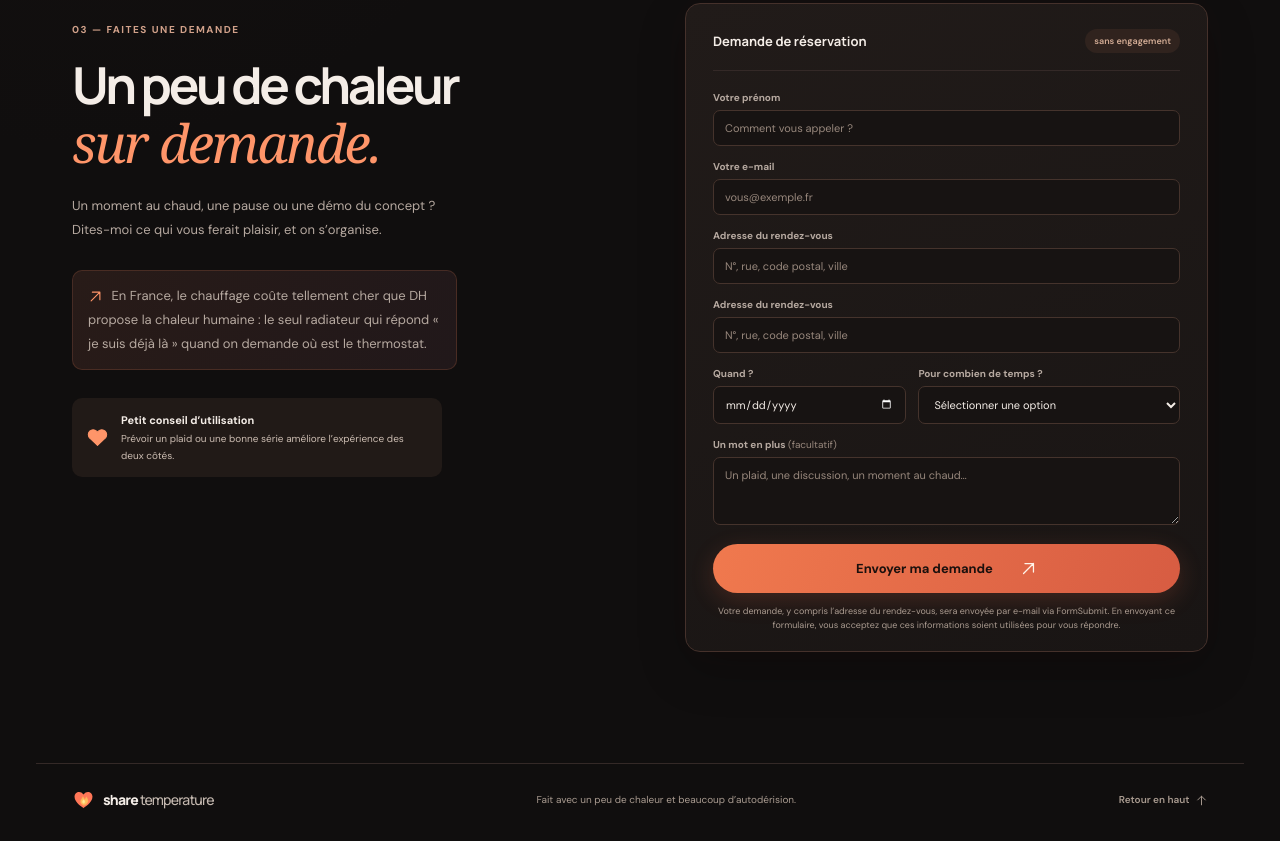
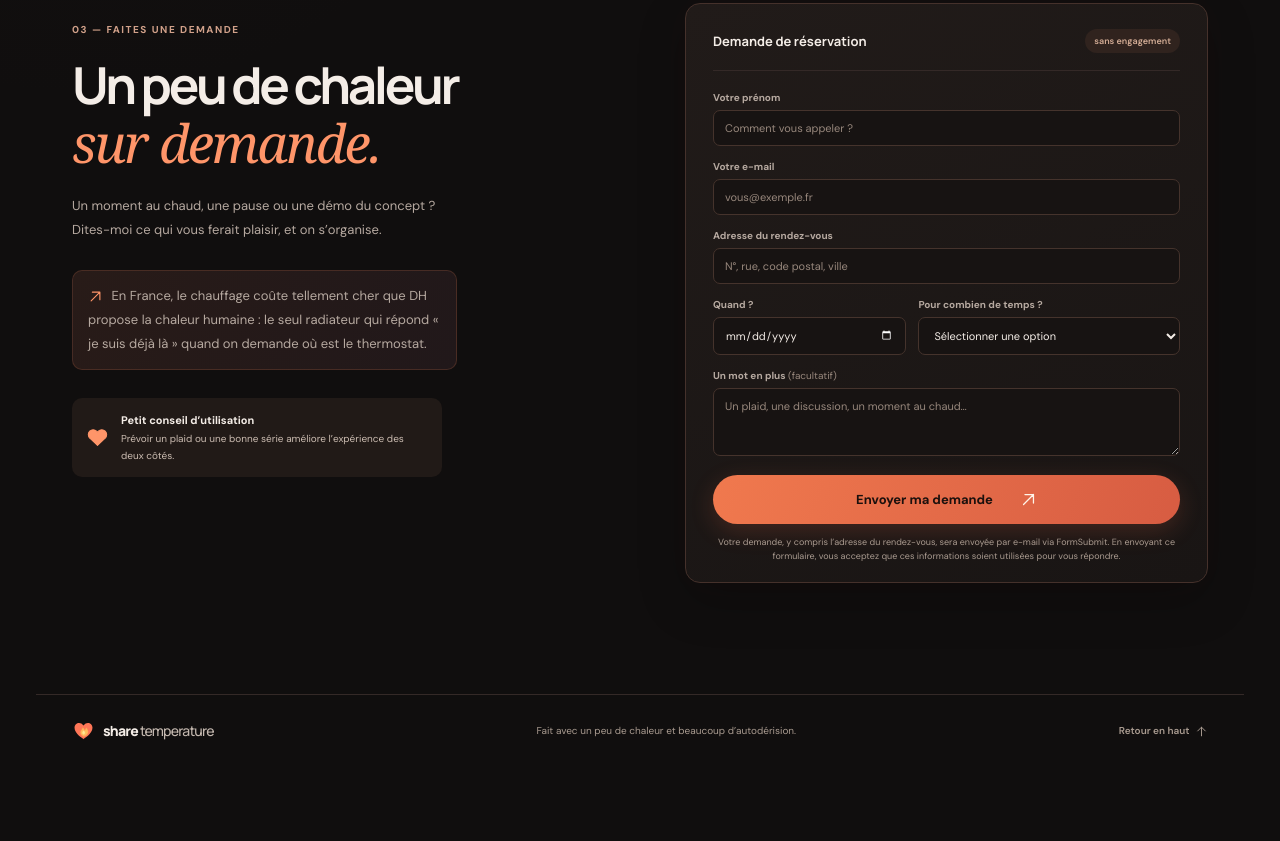
Before and after one commit to shindh7/human-heat, a plain HTML site: page index.html in a window 1280 px wide. Shown: the part 2034-2875 px from the top of the page. After the commit the page ends 2806 px from the top, so only its background shows below. Drawn offline with Linux system fonts and the light colour scheme.

Commit message:
Remove duplicate meeting address field
Co-authored-by: Copilot <223556219+Copilot@users.noreply.github.com>

```diff
--- a/index.html
+++ b/index.html
@@ -235,10 +235,6 @@
               <label for="address">Adresse du rendez-vous</label>
               <input id="address" name="address" autocomplete="street-address" placeholder="N°, rue, code postal, ville" required>
             </div>
-            <div class="form-row">
-              <label for="address">Adresse du rendez-vous</label>
-              <input id="address" name="address" autocomplete="street-address" placeholder="N°, rue, code postal, ville" required>
-            </div>
             <div class="form-row form-row-split">
               <div>
                 <label for="date">Quand ?</label>
```
